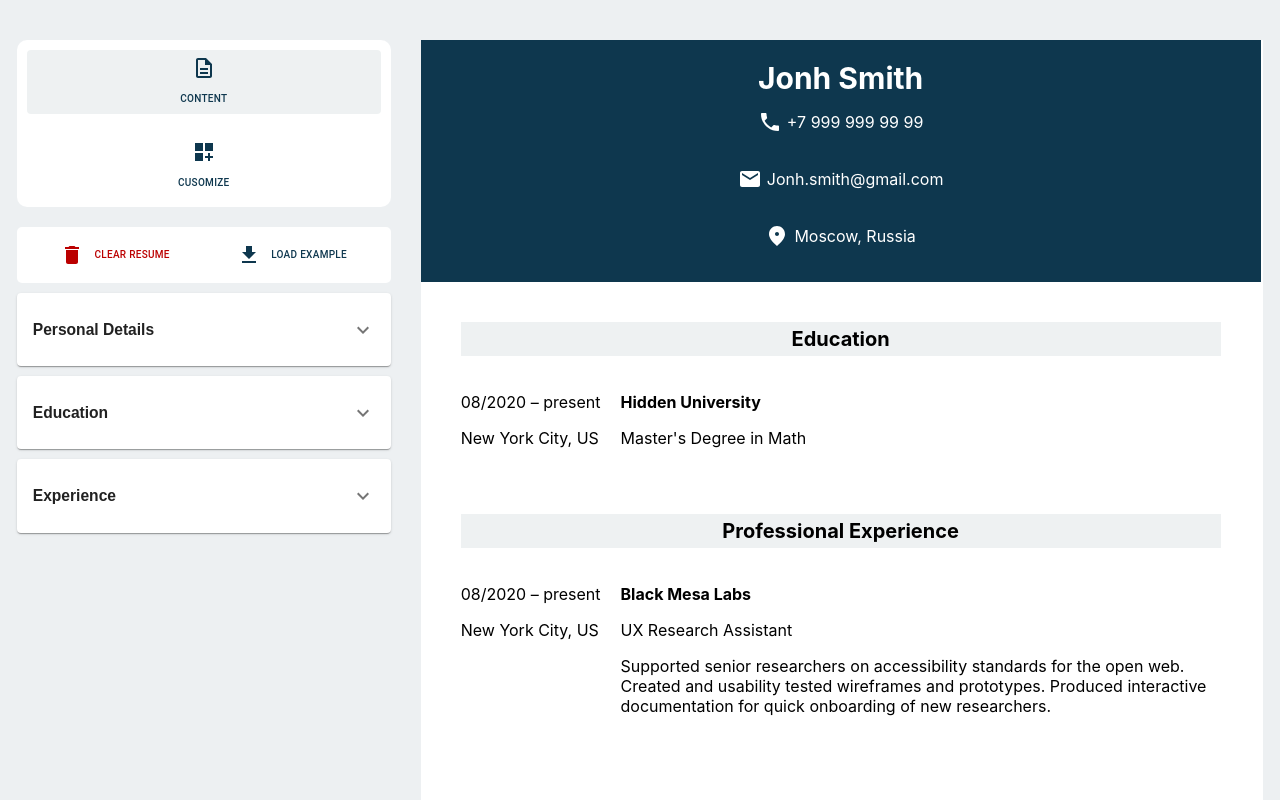
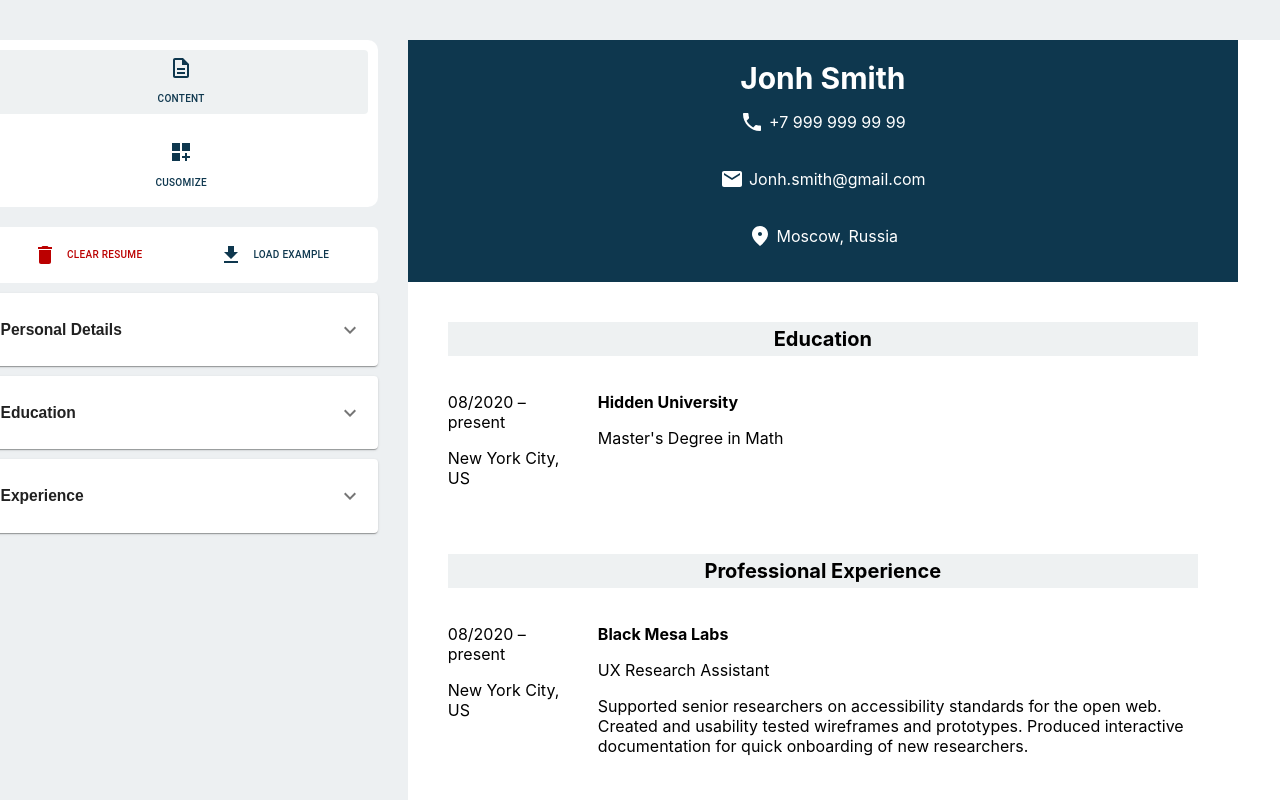
Before and after one commit to Shilllo/CV-Application, a React (Create React App) app: page / in a window 1280 px wide. Shown: the top 800 px of the page. Built offline with nearby package versions, Linux system fonts and the light colour scheme.

Commit message:
Fix bug with styles

```diff
--- a/src/App.css
+++ b/src/App.css
@@ -15,13 +15,6 @@ html {
   align-items: center;
   flex-direction: column;
 }
-
-/* .App-header {
-  background-color: #0e374e;
-  width: 100vw;
-  font-size: calc(20px + 2vmin);
-  color: white;
-} */
 
 .App-main {
   display: flex;
@@ -207,10 +200,14 @@ html {
 }
 
 .experience-description {
-  height: fit-content;
+  /* height: fit-content; */
   width: 600px;
 }
 
+.experience-leftSide,
+.education-leftSide {
+  width: 130px;
+}
 @media (max-width: 1501px) {
   .edit-side {
     flex-direction: column;
@@ -230,6 +227,10 @@ html {
 }
 
 @media (max-width: 963px) {
+  /* .App-main {
+    width: 963px;
+  } */
+
   .edit-side {
     flex-direction: column;
     width: 30%;
```
